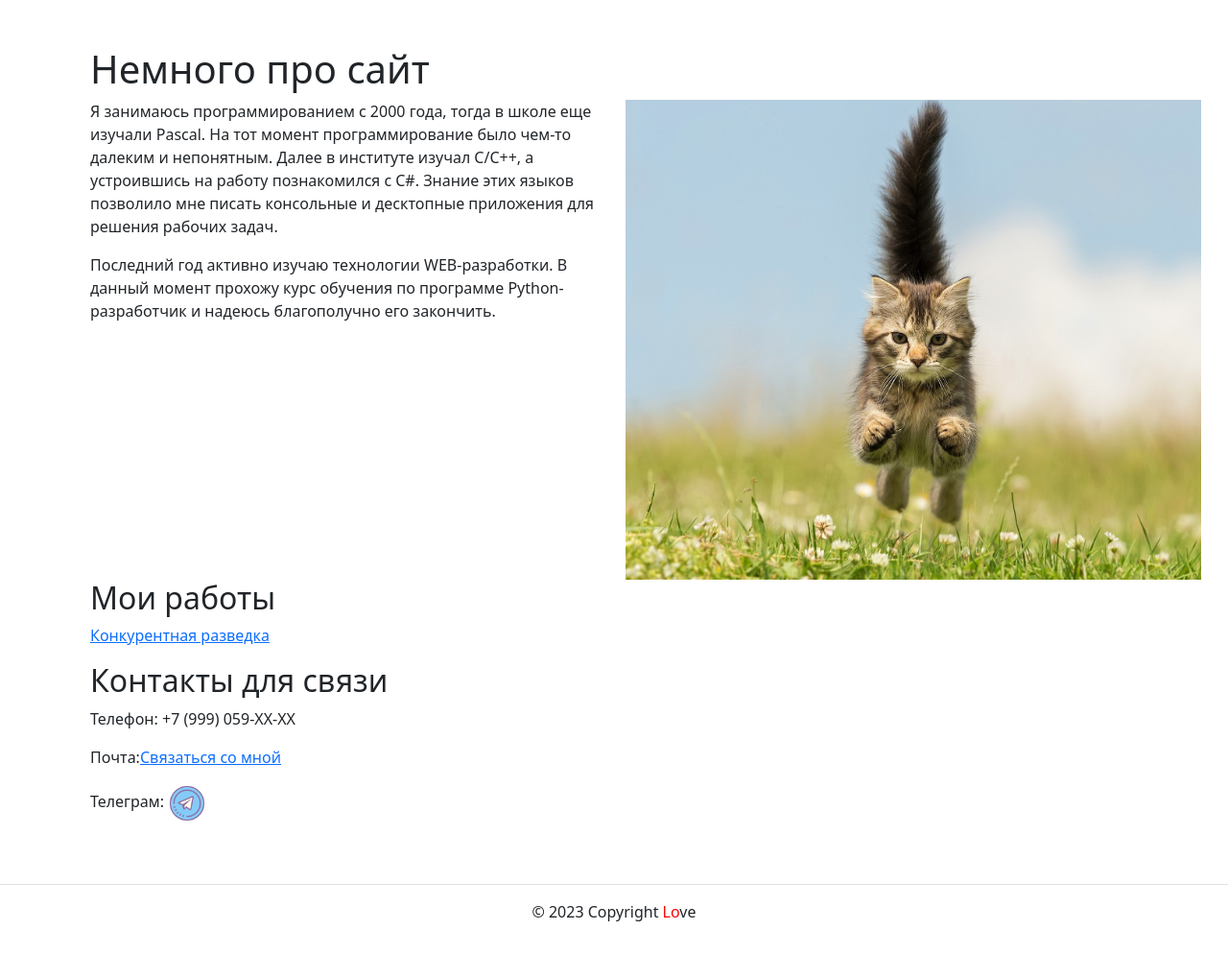
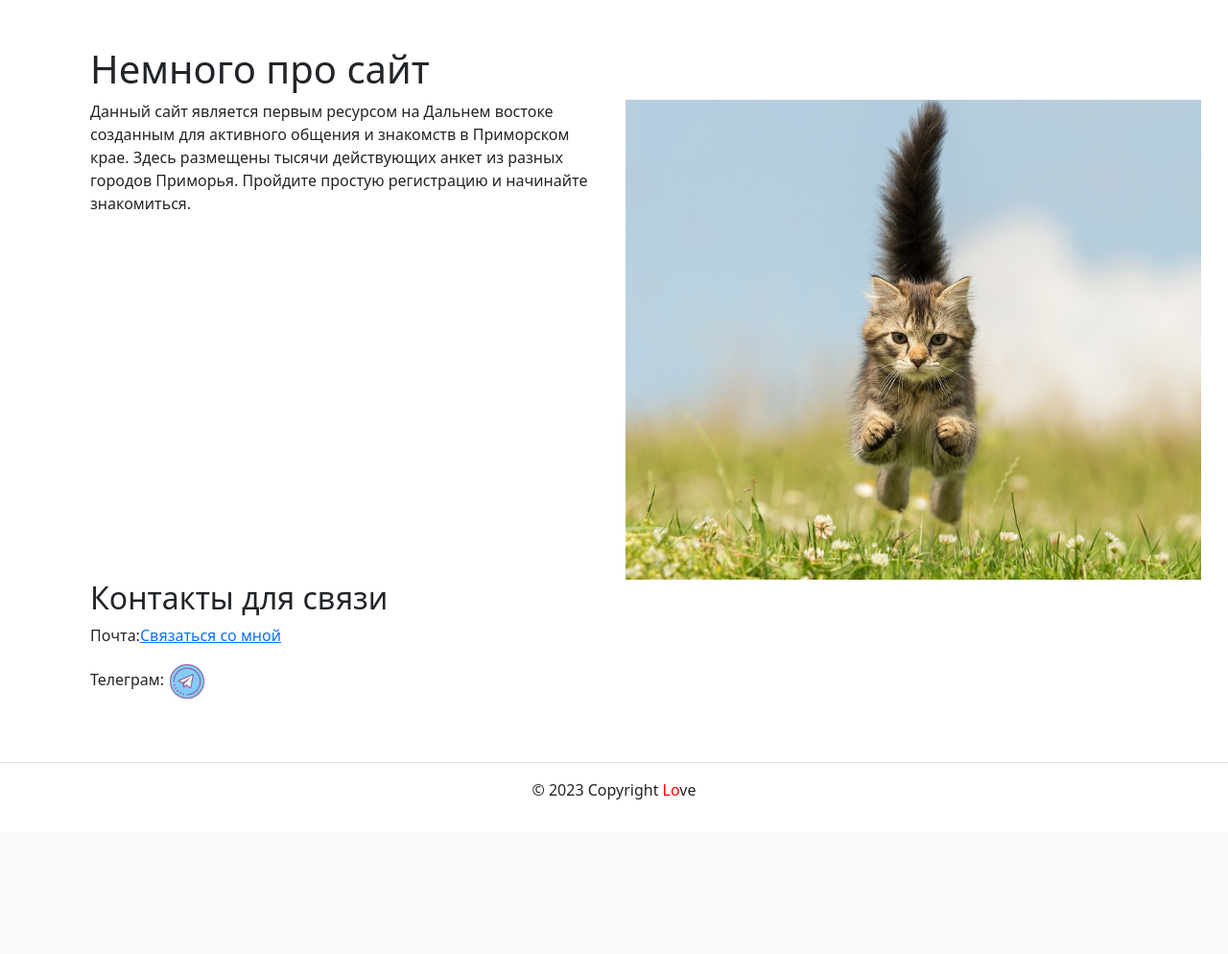
Before and after one commit to taren4ik/Love, a Django app: page /about/about/ in a window 1280 px wide. Shown: the part 56-1050 px from the top of the page at 96% size. After the commit the page ends 889 px from the top, so only its background shows below. Run offline with Django 4.2, Linux system fonts and the light colour scheme; some libraries are stand-ins or nearby versions.

Commit message:
Исправил about.html

```diff
--- a/templates/about/about.html
+++ b/templates/about/about.html
@@ -12,38 +12,16 @@
 <div class="container">
   <div class="row">
       <div class="col-12 col-sm-12 col-md-6 col-lg-6 col-xl-6">
-        <p>Я занимаюсь программированием с 2000 года, тогда в школе еще
-          изучали Pascal. На тот момент программирование было чем-то
-          далеким
-          и непонятным. Далее в институте изучал C/C++, а устроившись на
-          работу познакомился с С#. Знание этих языков позволило мне
-          писать
-          консольные и десктопные приложения для решения рабочих задач.
-        </p>
-        <p> Последний год активно изучаю технологии WEB-разработки. В
-            данный
-            момент прохожу курс обучения по программе
-            Python-разработчик и надеюсь благополучно его закончить.
+        <p> Данный сайт является первым ресурсом на Дальнем востоке созданным
+            для активного общения и знакомств в Приморском крае. Здесь
+            размещены тысячи действующих анкет из разных городов Приморья.
+            Пройдите простую регистрацию и начинайте знакомиться.
         </p>
       </div>
       <div class="col-12 col-sm-12 col-md-6 col-lg-6 col-xl-6">
         <img src="{% static 'img/cat.jpg' %}" width="600" height="500"
              class="d-inline-block align-top">
       </div>
-  </div>
-</div>
-<div class="container">
-  <div class="row">
-    <div class="col-12">
-        <h2>Мои работы</h2>
-    </div>
-  </div>
-</div>
-<div class="container">
-  <div class="row">
-    <div class="col-12 col-sm-12 col-md-6 col-lg-3 col-xl-3">
-        <p><a href="http://comp-intel.ru">Конкурентная разведка</a></p>
-    </div>
   </div>
 </div>
 <div class="container">
@@ -56,7 +34,6 @@
 <div class="container">
   <div class="row">
     <div class="col-12">
-      <p>Телефон: +7 (999) 059-XX-XX</p>
       <p>Почта:<a href="mailto:taren4ikDOTprotonmail.com"
                   onclick="this.href=this.href.replace(/DOT/,'@')"><font
               style="vertical-align: inherit;"><font
```
